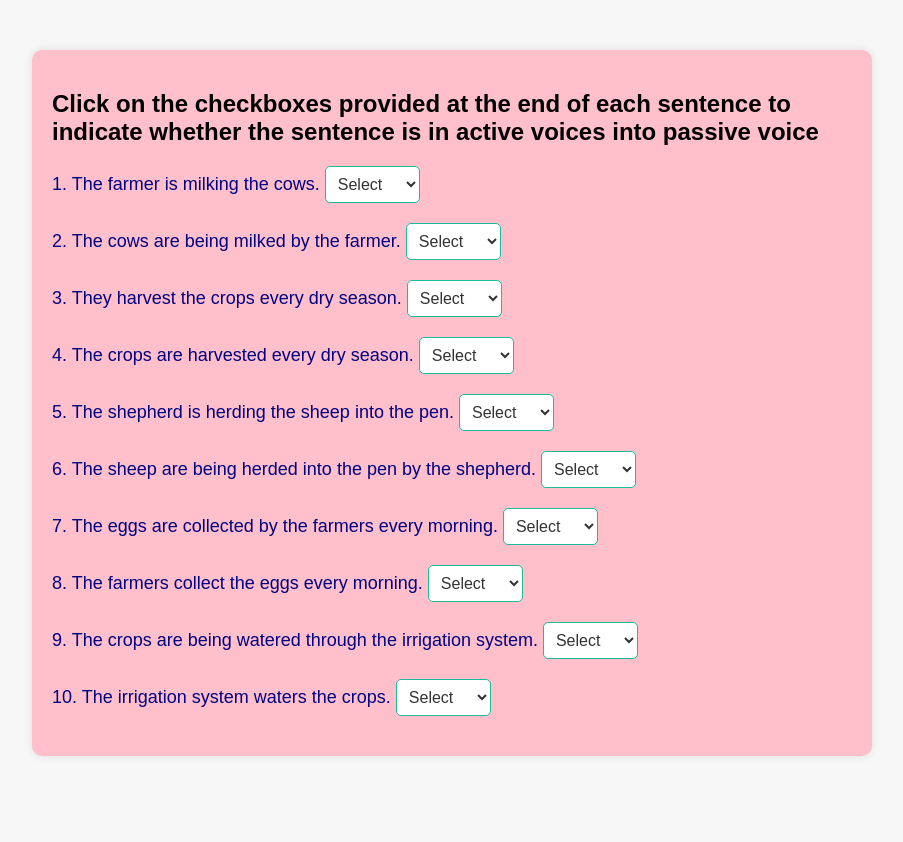
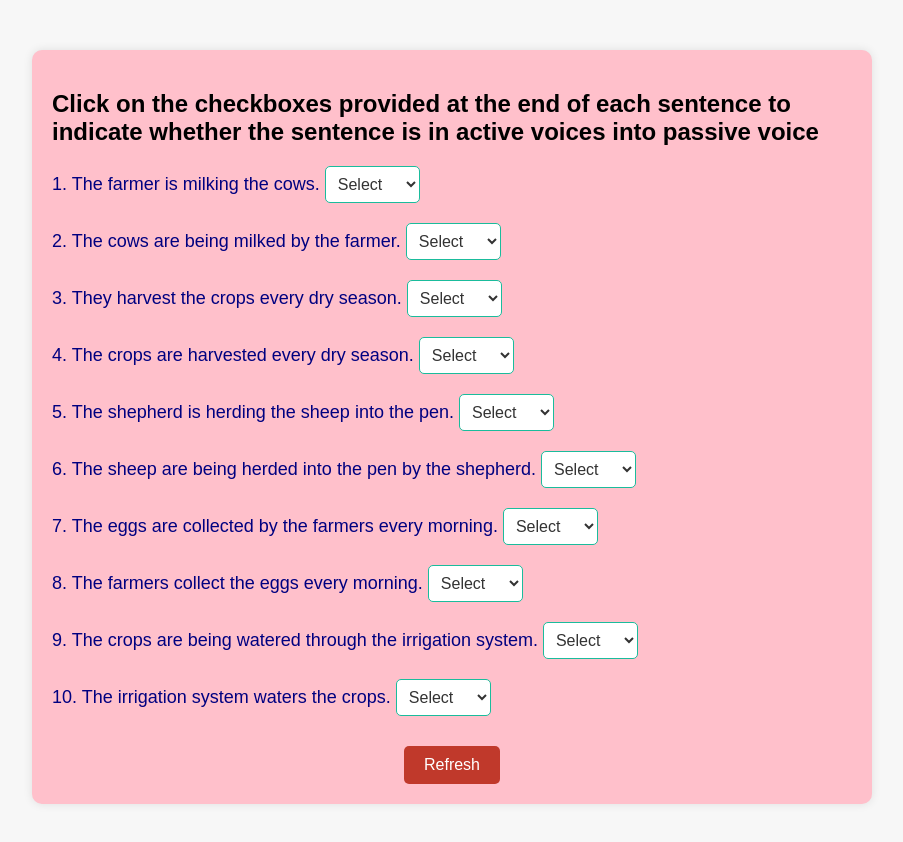
Before and after one commit to muthonih/active-and-passive, a plain HTML site: page index.html in a window 1280 px wide. Shown: the whole page, without its empty margins (188-1091 px from the left). Before the commit the page ends 806 px from the top, so only its background shows below. Drawn offline with Linux system fonts and the light colour scheme.

Commit message:
refresh button

```diff
--- a/index.html
+++ b/index.html
@@ -99,6 +99,7 @@
       </select>
       <span class="validation" id="val10"></span>
     </div>
+    <button class="refresh-button" onclick="resetAnswers()">Refresh</button>
   <script src="script.js"></script>
 </body>
 </html>
--- a/script.js
+++ b/script.js
@@ -19,4 +19,16 @@ document.addEventListener('DOMContentLoaded', function() {
     });
   });
 
+  function resetAnswers() {
+    const dropdowns = document.querySelectorAll('.dropdown');
+    dropdowns.forEach(dropdown => {
+      dropdown.selectedIndex = 0;
+    });
+
+    const validations = document.querySelectorAll('.validation');
+    validations.forEach(validation => {
+      validation.innerHTML = '';
+    });
+  }
+
   const answers = ['active', 'passive', 'active', 'passive', 'active', 'passive', 'passive', 'active', 'passive', 'active'];
--- a/style.css
+++ b/style.css
@@ -21,6 +21,22 @@ body {
 
   .question {
     margin-bottom: 20px;
+  }
+  .refresh-button {
+    display: block;
+    margin: 30px auto 0;
+    padding: 10px 20px;
+    font-size: 16px;
+    color: #fff;
+    background-color: #c0392b;
+    border: none;
+    border-radius: 5px;
+    cursor: pointer;
+    transition: background-color 0.3s;
+  }
+
+  .refresh-button:hover {
+    background-color: #962d22;
   }
 
   .question p {
```
Lines whose indentation alone changed are shown as unchanged.
